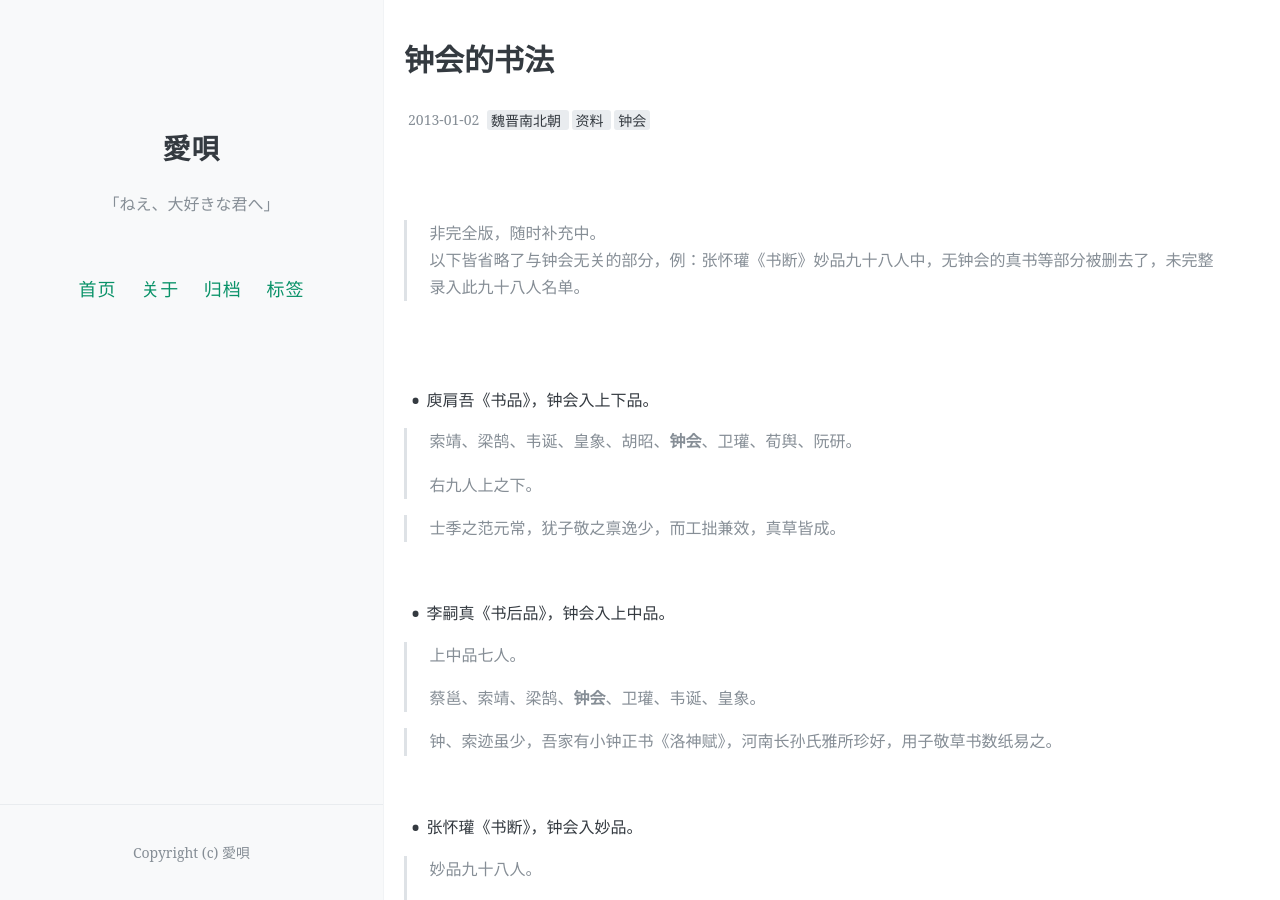
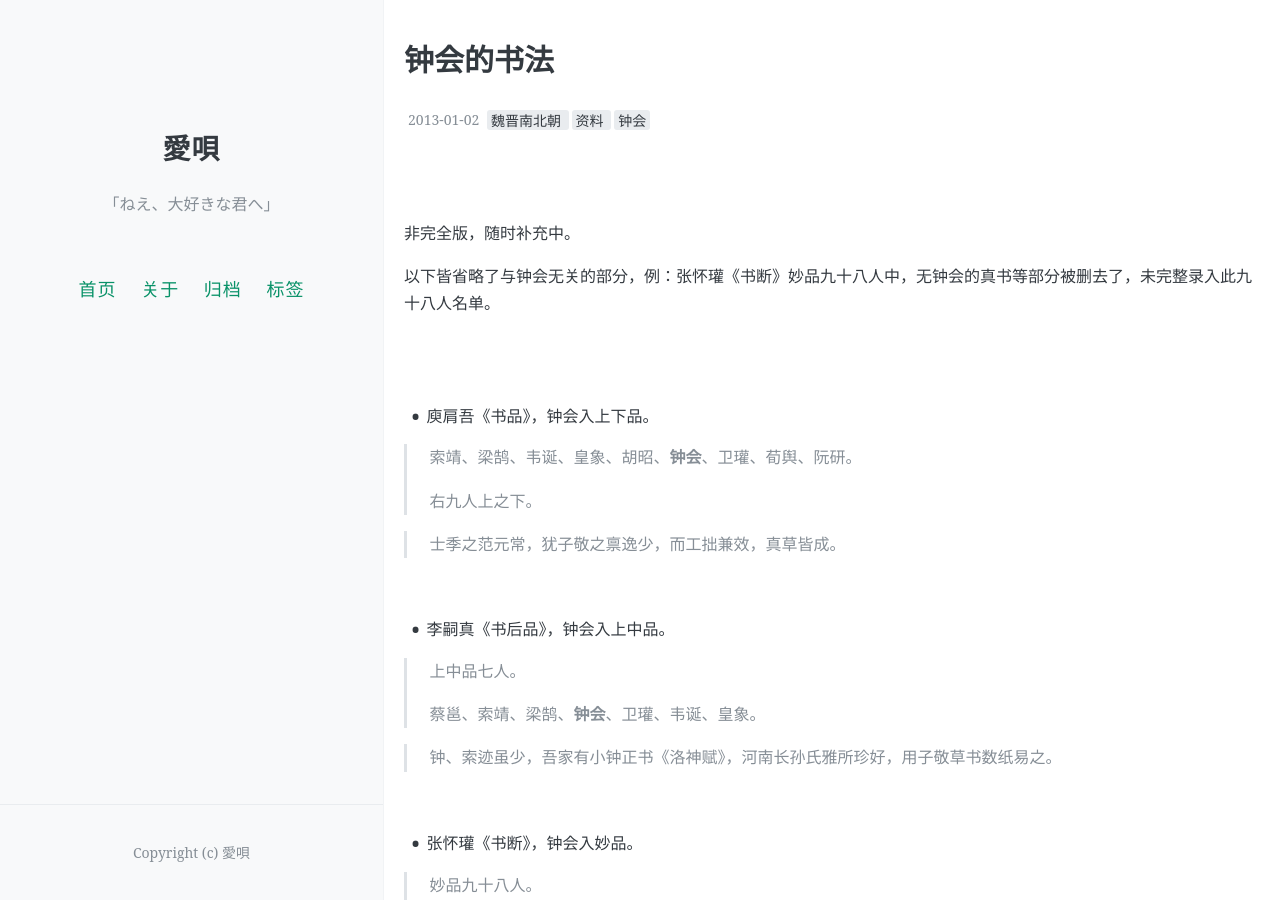
Before and after one commit to aiuta264/aiuta, a Jekyll site: the page built from _posts/2013-01-02-shufa_zhonghui.md, in a window 1280 px wide and 900 px high. Built offline with Jekyll 4.4.1, drawn with Linux system fonts in a browser that asks for light colours; comment, search, counter and statistics services are not loaded.

```diff
--- a/_posts/2013-01-02-shufa_zhonghui.md
+++ b/_posts/2013-01-02-shufa_zhonghui.md
@@ -11,7 +11,8 @@ comments: true
 <br>
 <br>
 
->非完全版，随时补充中。
+非完全版，随时补充中。
+
 以下皆省略了与钟会无关的部分，例：张怀瓘《书断》妙品九十八人中，无钟会的真书等部分被删去了，未完整录入此九十八人名单。
 
 <br>
```
